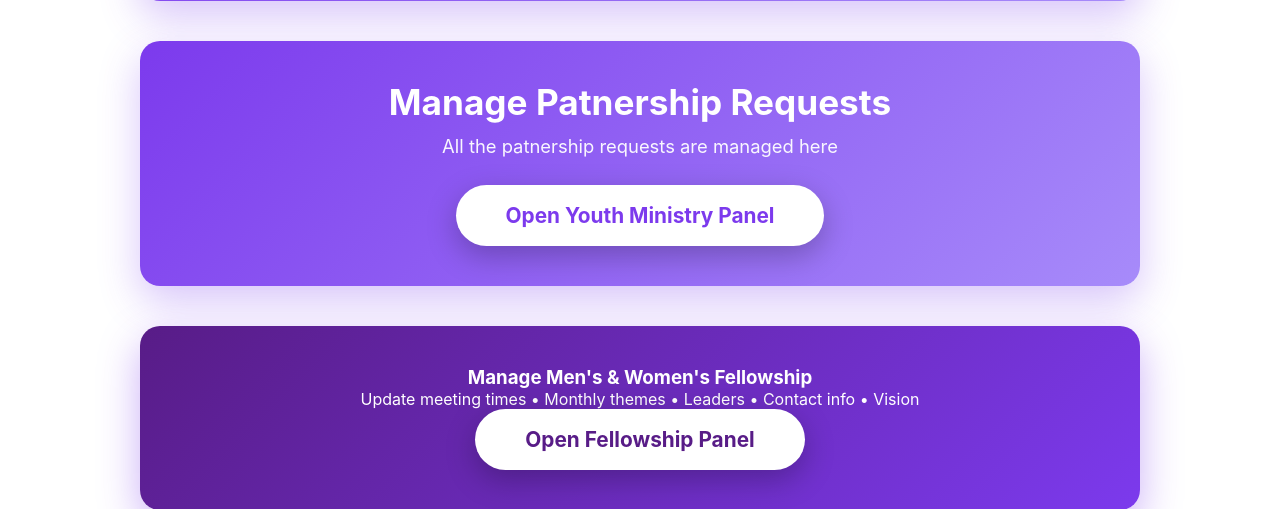
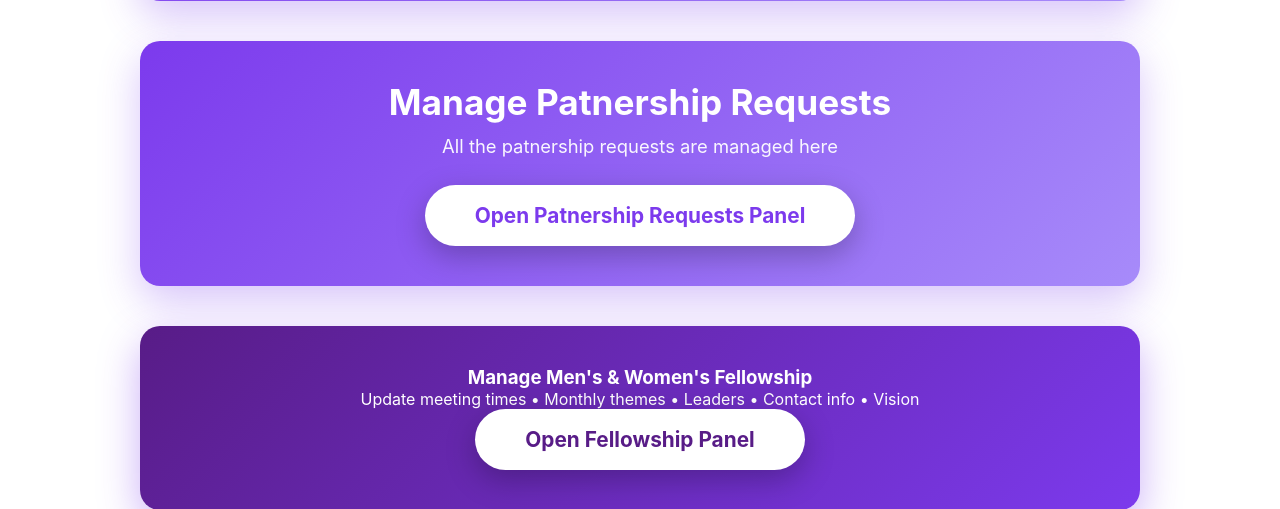
Before and after one commit to GorddyTheFilmigo/HarvestMinistry, a Flask app: page /evangelism in a window 1280 px wide. Shown: the part 773-1282 px from the top of the page. Run offline with Flask 3, Linux system fonts and the light colour scheme; the visitor is signed in with stand-in values (Sample User, id 1).

Commit message:
Update website

```diff
--- a/templates/evangelism.html
+++ b/templates/evangelism.html
@@ -320,7 +320,7 @@
     <h3>Manage Patnership Requests</h3>
     <p>All the patnership requests are managed here</p>
     <a href="{{ url_for('admin_partnerships') }}" class="youth-admin-btn">
-      Open Youth Ministry Panel
+      Open Patnership Requests Panel
     </a>
   </div>
 
```
